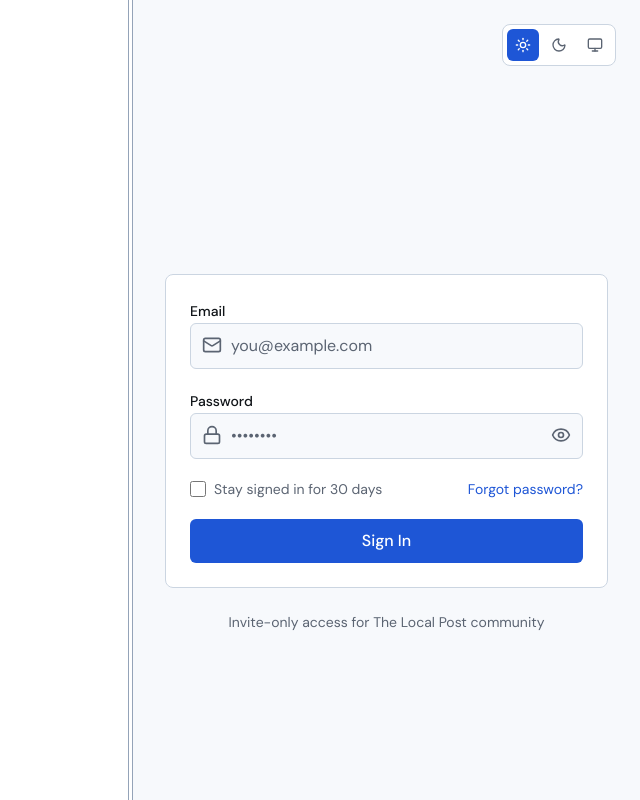
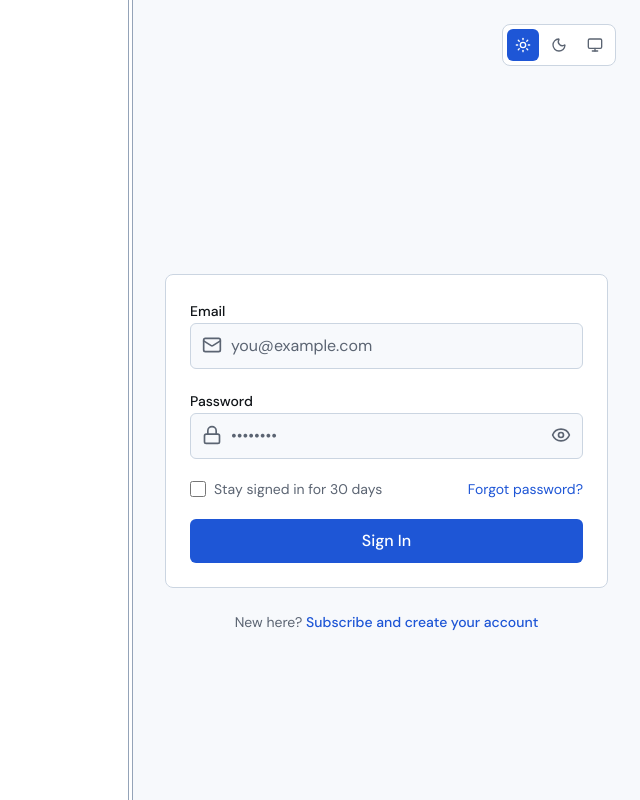
Before and after one commit to dreeves9556/ContentIntelligence, a Next.js app: page /login in a window 1280 px wide. Shown: the whole page, without its empty margins (640-1280 px from the left). Built offline with nearby package versions, Linux system fonts and the light colour scheme; a web font is replaced by a local one.

Commit message:
Replace invite-only text on login page with subscribe hyperlink to pricing section

```diff
--- a/src/app/login/page.tsx
+++ b/src/app/login/page.tsx
@@ -433,7 +433,13 @@ export default function LoginPage() {
         )}
 
         <p className="text-center text-sm text-text-muted" style={{ fontFamily: "var(--font-dm-sans), 'DM Sans', sans-serif" }}>
-          Invite-only access for The Local Post community
+          New here?{" "}
+          <a
+            href="/#pricing"
+            className="text-accent-primary hover:text-accent-primary/80 transition-colors font-medium"
+          >
+            Subscribe and create your account
+          </a>
         </p>
         </div>
       </div>
```
